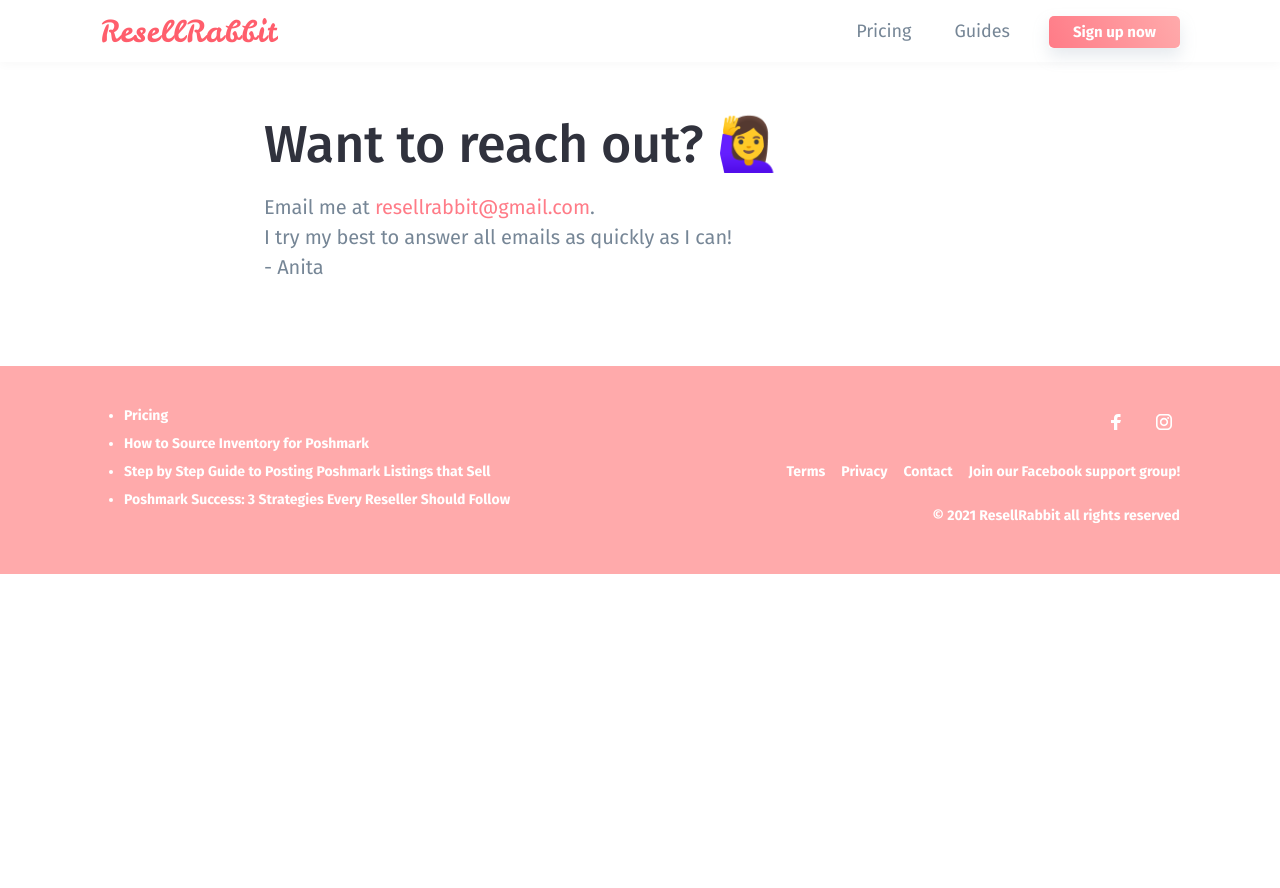
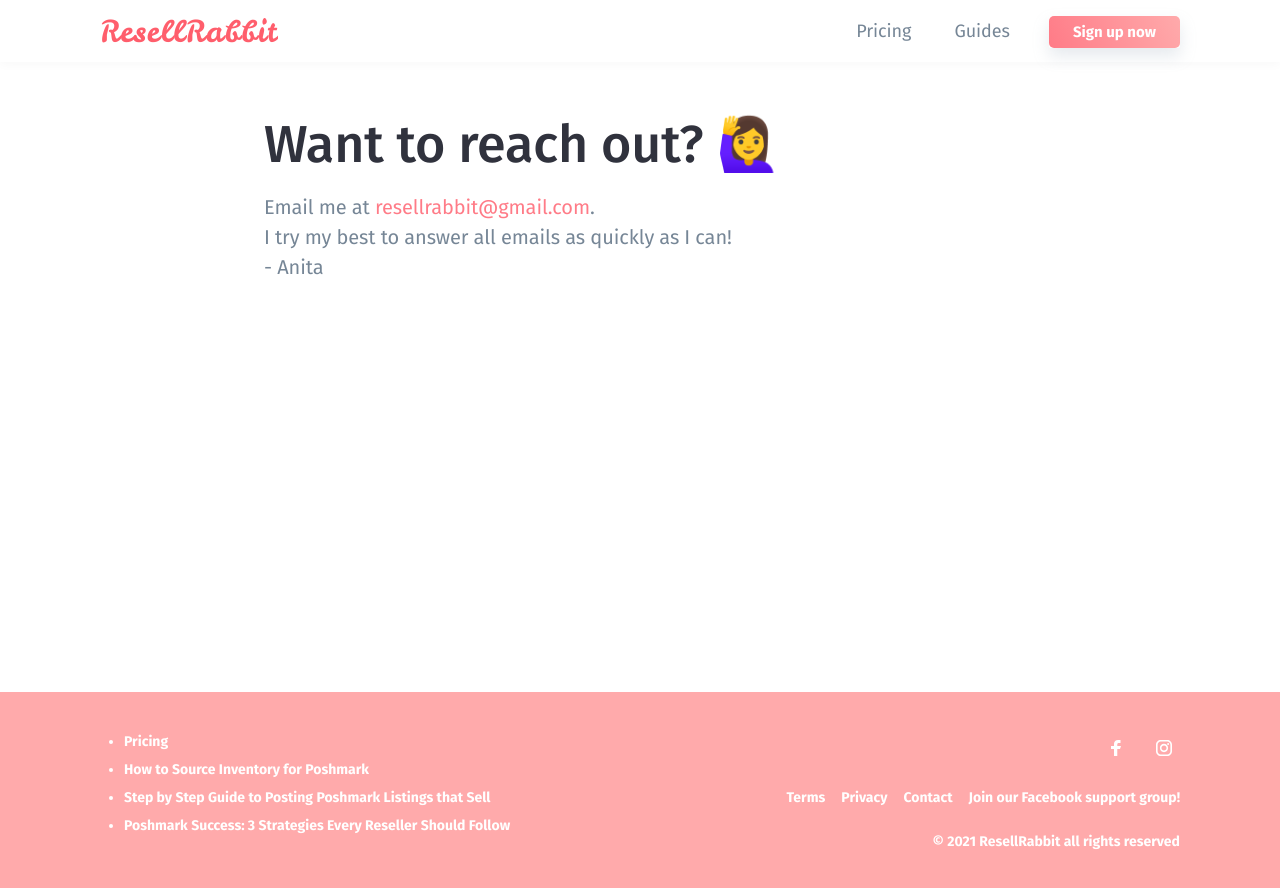
Before and after one commit to hirrra/resellrabbit, a Jekyll site: the page built from page-contact.html, in a window 1280 px wide. Shown: the top 888 px of the page. Built offline with Jekyll 4.4.1, drawn with Linux system fonts in a browser that asks for light colours; comment, search, counter and statistics services are not loaded.

Commit message:
sticky footer

```diff
--- a/_sass/layout/_main.scss
+++ b/_sass/layout/_main.scss
@@ -10,6 +10,10 @@
     flex-direction: column;
     min-height: 100vh;
     padding-top: 50px;
+}
+
+main {
+    flex: 1 0 auto;
 }
 
 .boxed-container {
```
